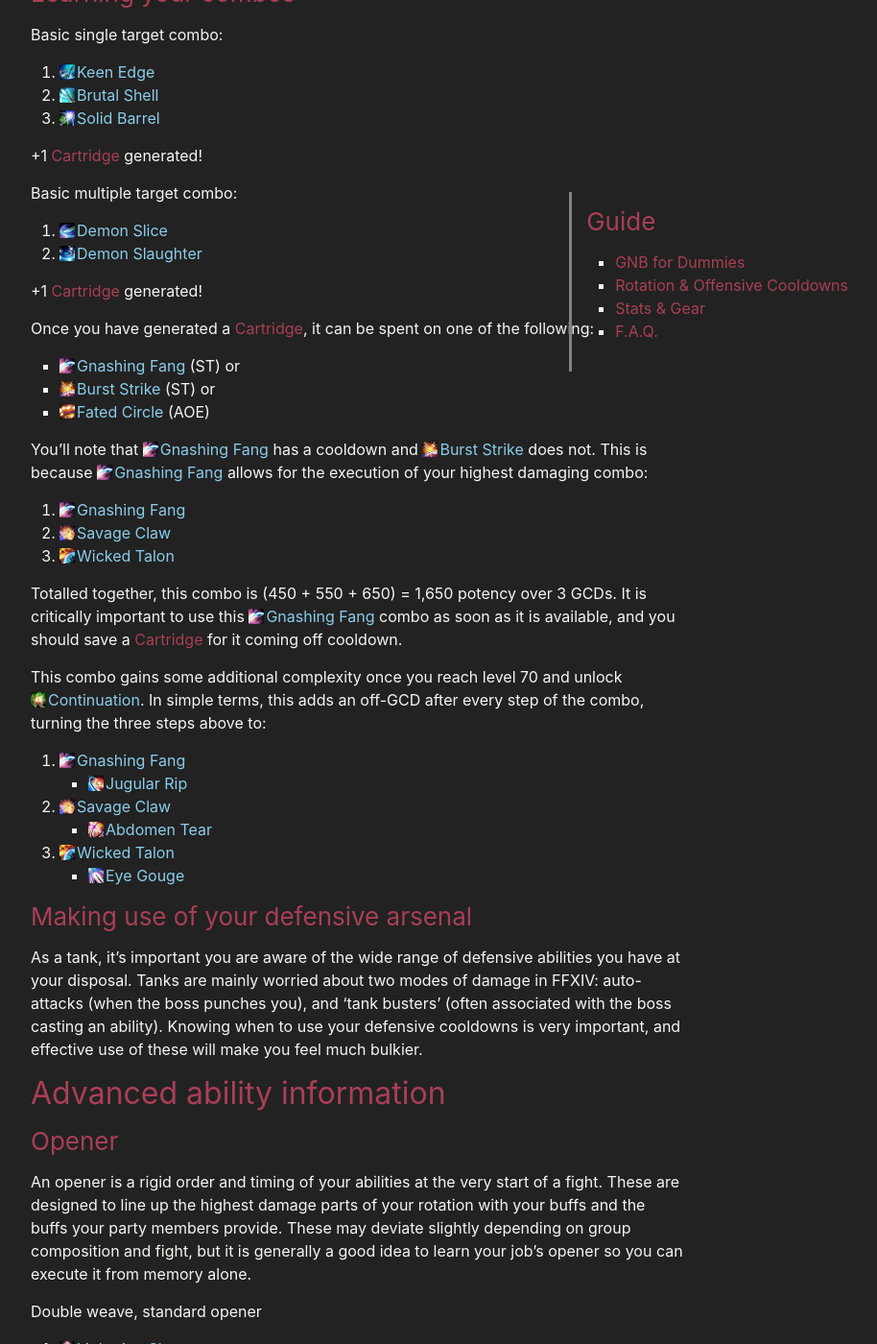
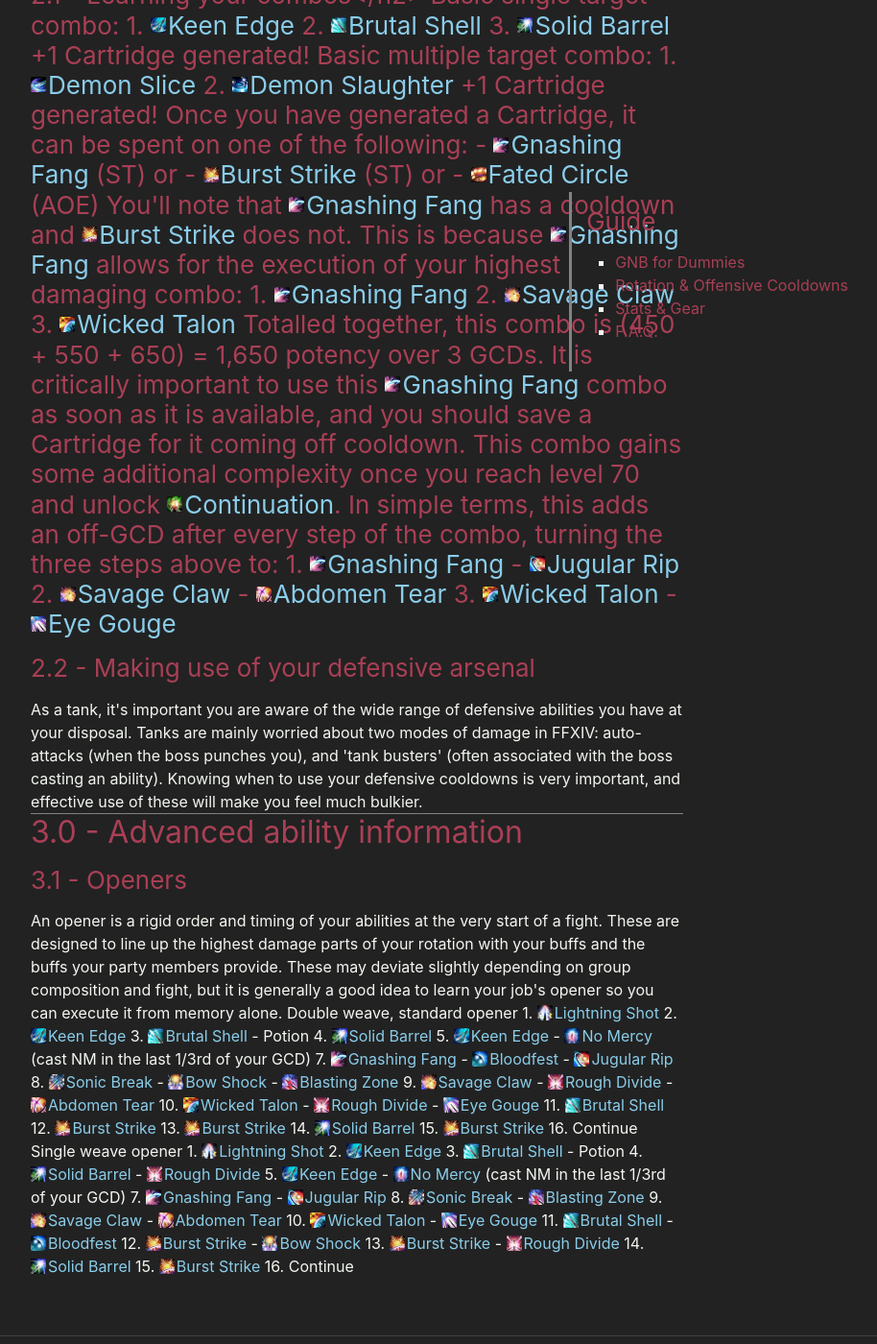
Before and after one commit to slander-man/gunbreaking, a Jekyll site: the page built from guide/entry.md, in a window 1280 px wide and 1400 px high, scrolled down 1453 px. Shown: the whole window at 96% size, without its empty margins (268-1182 px from the left). Built offline with Jekyll 4.4.1, drawn with Linux system fonts in a browser that asks for light colours; some of the changed text lies outside the part shown.

Commit message:
entry updates

```diff
--- a/guide/entry.md
+++ b/guide/entry.md
@@ -10,8 +10,9 @@
 
 So you unlocked Gunbreaker -- now what? This page should serve as a helpful resource if you have never played the job before, if you're new to tanking, or even if you're new to FFXIV. If you want to read a guide with more in-depth information, please check out the other pages on this site.
 
+<hr>
 
-## Terminology & game concepts
+<h2 id="terminology">1.0 - Terminology & game concepts</h2>
 
 The following guide will contain some terminology that may be unfamiliar to those new to Gunbreaker or FFXIV in general. This section will bring you up to speed on certain concepts and terms that are ubiquitous in job guides.
 
@@ -23,14 +24,13 @@
 6. <span class="highlight-red">Area of effect (AOE) damage</span> - damage that hits multiple targets or all targets in an area.
 7. <span class="highlight-red">Single target (ST) damage</span> - damage that hits a primary target and no others.
 
+<hr>
 
-
-
-## Abilities: the very basics
+<h2 id="basics">2.0 - Abilities: the very basics</h2>
 
 Gunbreaker has 29 total abilities and an additional 7 tank role actions. The central theme to the Gunbreaker's toolkit is the generation and spending of <span class="highlight-red">Cartridges</span>. Correctly executing {{site.data.spell.solid_barrel}} and {{site.data.spell.demon_slaughter}} in their respective combos generates a <span class="highlight-red">Cartridge</span>, which can be spent on {{site.data.spell.gnashing_fang}}, {{site.data.spell.burst_strike}}, or {{site.data.spell.fated_circle}}.
 
-### Learning your combos
+<h3 id="combos">2.1 - Learning your combos</h2>
 
 Basic single target combo:
 
@@ -70,18 +70,16 @@
 3. {{site.data.spell.wicked_talon}}
     - {{site.data.spell.eye_gouge}}
 
-### Making use of your defensive arsenal
+<h3 id="defensives">2.2 - Making use of your defensive arsenal</h3>
 
 As a tank, it's important you are aware of the wide range of defensive abilities you have at your disposal. Tanks are mainly worried about two modes of damage in FFXIV: auto-attacks (when the boss punches you), and 'tank busters' (often associated with the boss casting an ability). Knowing when to use your defensive cooldowns is very important, and effective use of these will make you feel much bulkier.
 
+<hr>
+
+<h2 id="advanced">3.0 - Advanced ability information</h2>
 
 
-
-
-## Advanced ability information
-
-
-### Opener
+<h3 id="opener">3.1 - Openers</h3>
 
 An opener is a rigid order and timing of your abilities at the very start of a fight. These are designed to line up the highest damage parts of your rotation with your buffs and the buffs your party members provide. These may deviate slightly depending on group composition and fight, but it is generally a good idea to learn your job's opener so you can execute it from memory alone.
 
```
Also changed, not shown: index.html (+8 -1 lines).
